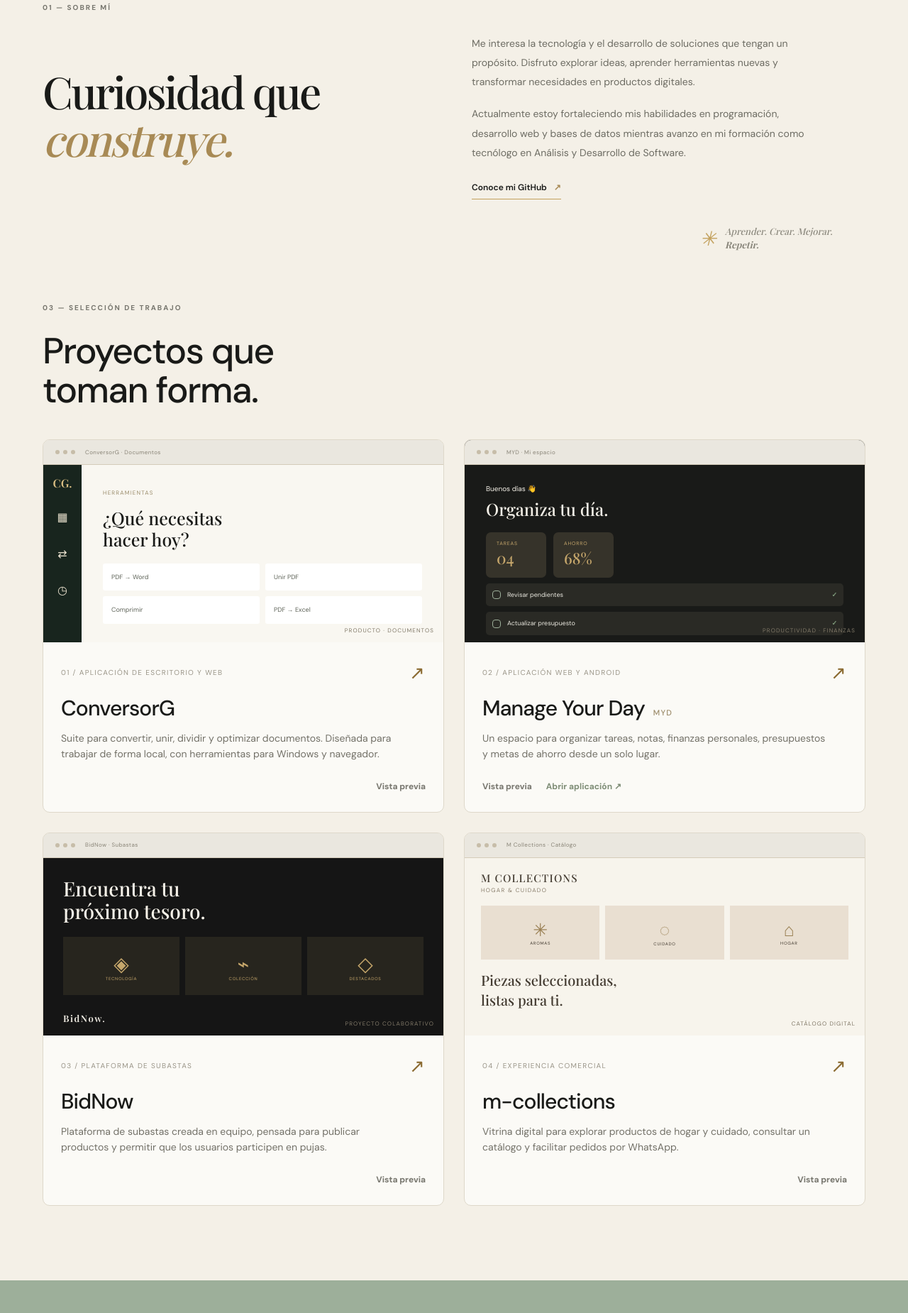
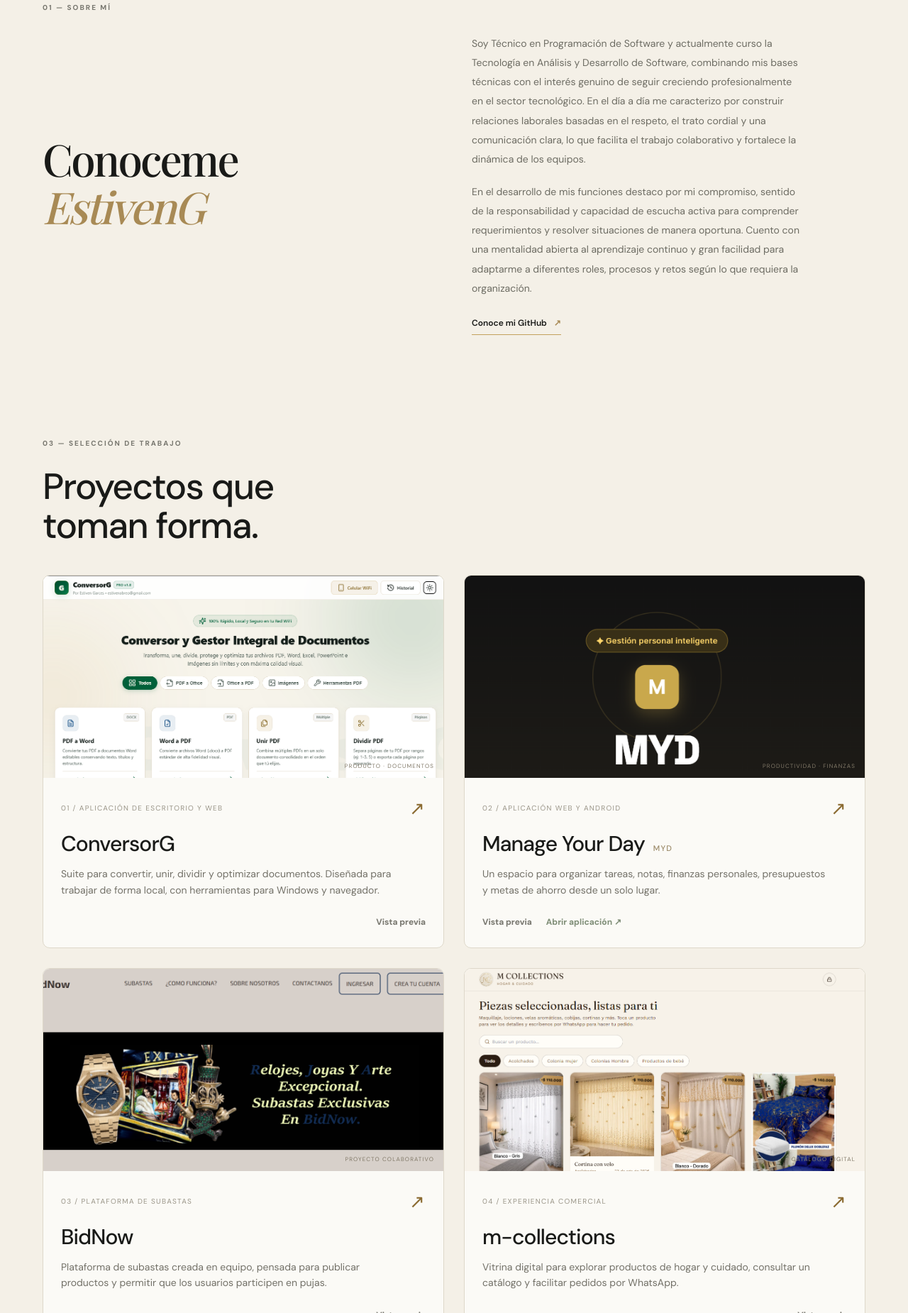
Before and after one commit to EstivenG1/Mi-Portafolio, a plain HTML site: page index.html in a window 1280 px wide. Shown: the part 725-2575 px from the top of the page at 71% size. Drawn offline with nearby package versions, Linux system fonts and the light colour scheme.

Commit message:
Doc: Actualizacion de informacion del Portafolio

```diff
--- a/index.html
+++ b/index.html
@@ -44,14 +44,13 @@
       <section class="about section-wrap" id="sobre-mi">
         <div class="section-kicker">01 — SOBRE MÍ</div>
         <div class="about-content">
-          <h2>Curiosidad que<br><em>construye.</em></h2>
+          <h2>Conoceme<br><em>EstivenG</em></h2>
           <div class="about-text">
-            <p>Me interesa la tecnología y el desarrollo de soluciones que tengan un propósito. Disfruto explorar ideas, aprender herramientas nuevas y transformar necesidades en productos digitales.</p>
-            <p>Actualmente estoy fortaleciendo mis habilidades en programación, desarrollo web y bases de datos mientras avanzo en mi formación como tecnólogo en Análisis y Desarrollo de Software.</p>
+            <p>Soy Técnico en Programación de Software y actualmente curso la Tecnología en Análisis y Desarrollo de Software, combinando mis bases técnicas con el interés genuino de seguir creciendo profesionalmente en el sector tecnológico. En el día a día me caracterizo por construir relaciones laborales basadas en el respeto, el trato cordial y una comunicación clara, lo que facilita el trabajo colaborativo y fortalece la dinámica de los equipos.</p>
+            <p>En el desarrollo de mis funciones destaco por mi compromiso, sentido de la responsabilidad y capacidad de escucha activa para comprender requerimientos y resolver situaciones de manera oportuna. Cuento con una mentalidad abierta al aprendizaje continuo y gran facilidad para adaptarme a diferentes roles, procesos y retos según lo que requiera la organización.</p>
             <a class="text-link" href="https://github.com/EstivenG1" target="_blank" rel="noopener noreferrer">Conoce mi GitHub <span>↗</span></a>
           </div>
         </div>
-        <div class="about-note"><span class="note-star">✳</span><span>Aprender. Crear. Mejorar.<br><strong>Repetir.</strong></span></div>
       </section>
 
 
@@ -62,11 +61,7 @@
         <div class="project-grid">
           <article class="project-card">
             <div class="project-visual visual-conversor">
-              <div class="browser-bar"><i></i><i></i><i></i><span>ConversorG · Documentos</span></div>
-              <div class="mock-app">
-                <div class="mock-sidebar"><b>CG.</b><span>▦</span><span>⇄</span><span>◷</span></div>
-                <div class="mock-content"><small>HERRAMIENTAS</small><strong>¿Qué necesitas<br>hacer hoy?</strong><div class="mock-tools"><span>PDF → Word</span><span>Unir PDF</span><span>Comprimir</span><span>PDF → Excel</span></div></div>
-              </div>
+              <img class="project-screenshot" src="assets/conversorg.png" alt="Vista de la aplicación ConversorG">
               <span class="visual-label">PRODUCTO · DOCUMENTOS</span>
             </div>
             <div class="project-info"><div class="project-topline"><span>01 / APLICACIÓN DE ESCRITORIO Y WEB</span><span class="project-symbol">↗</span></div><h3>ConversorG</h3><p>Suite para convertir, unir, dividir y optimizar documentos. Diseñada para trabajar de forma local, con herramientas para Windows y navegador.</p><div class="tag-list"><span>JavaScript</span><span>Node.js</span><span>C# / .NET</span></div><div class="project-actions"><a href="https://github.com/EstivenG1/ConversorPdf" target="_blank" rel="noopener noreferrer">Ver repositorio ↗</a><button class="preview-button" data-preview="conversor">Vista previa</button></div></div>
@@ -74,8 +69,7 @@
 
           <article class="project-card">
             <div class="project-visual visual-myd">
-              <div class="browser-bar"><i></i><i></i><i></i><span>MYD · Mi espacio</span></div>
-              <div class="myd-screen"><div class="myd-greeting">Buenos días 👋<b>Organiza tu día.</b></div><div class="myd-stats"><span><small>TAREAS</small><b>04</b></span><span><small>AHORRO</small><b>68%</b></span></div><div class="myd-task"><i></i><span>Revisar pendientes</span><b>✓</b></div><div class="myd-task"><i></i><span>Actualizar presupuesto</span><b>✓</b></div></div>
+              <img class="project-screenshot" src="assets/myd.png" alt="Vista de la aplicación MYD">
               <span class="visual-label">PRODUCTIVIDAD · FINANZAS</span>
             </div>
             <div class="project-info"><div class="project-topline"><span>02 / APLICACIÓN WEB Y ANDROID</span><span class="project-symbol">↗</span></div><h3>Manage Your Day <small>MYD</small></h3><p>Un espacio para organizar tareas, notas, finanzas personales, presupuestos y metas de ahorro desde un solo lugar.</p><div class="tag-list"><span>Web</span><span>Android</span><span>Gestión personal</span></div><div class="project-actions"><a href="https://github.com/EstivenG1/ManajeYourDay" target="_blank" rel="noopener noreferrer">Ver repositorio ↗</a><button class="preview-button" data-preview="myd">Vista previa</button><a class="demo-link" href="https://estiveng1.github.io/ManajeYourDay/" target="_blank" rel="noopener noreferrer">Abrir aplicación ↗</a></div></div>
@@ -83,8 +77,7 @@
 
           <article class="project-card">
             <div class="project-visual visual-bidnow">
-              <div class="browser-bar"><i></i><i></i><i></i><span>BidNow · Subastas</span></div>
-              <div class="bid-screen"><div class="bid-title">Encuentra tu próximo tesoro.</div><div class="bid-items"><div class="bid-item"><span>◈</span><small>TECNOLOGÍA</small></div><div class="bid-item"><span>⌁</span><small>COLECCIÓN</small></div><div class="bid-item"><span>◇</span><small>DESTACADOS</small></div></div><b>BidNow.</b></div>
+              <img class="project-screenshot" src="assets/bidnow.png" alt="Vista de la plataforma de subastas BidNow">
               <span class="visual-label">PROYECTO COLABORATIVO</span>
             </div>
             <div class="project-info"><div class="project-topline"><span>03 / PLATAFORMA DE SUBASTAS</span><span class="project-symbol">↗</span></div><h3>BidNow</h3><p>Plataforma de subastas creada en equipo, pensada para publicar productos y permitir que los usuarios participen en pujas.</p><div class="tag-list"><span>PHP</span><span>JavaScript</span><span>CSS</span></div><div class="project-actions"><a href="https://github.com/EstivenG1/BidnowGG" target="_blank" rel="noopener noreferrer">Ver repositorio ↗</a><button class="preview-button" data-preview="bidnow">Vista previa</button></div></div>
@@ -92,8 +85,7 @@
 
           <article class="project-card">
             <div class="project-visual visual-collections">
-              <div class="browser-bar"><i></i><i></i><i></i><span>M Collections · Catálogo</span></div>
-              <div class="collections-screen"><div class="collections-brand">M COLLECTIONS <small>HOGAR & CUIDADO</small></div><div class="collection-products"><div><span>✳</span><small>AROMAS</small></div><div><span>◌</span><small>CUIDADO</small></div><div><span>⌂</span><small>HOGAR</small></div></div><b>Piezas seleccionadas,<br>listas para ti.</b></div>
+              <img class="project-screenshot" src="assets/m-collections.png" alt="Vista del catálogo M Collections">
               <span class="visual-label">CATÁLOGO DIGITAL</span>
             </div>
             <div class="project-info"><div class="project-topline"><span>04 / EXPERIENCIA COMERCIAL</span><span class="project-symbol">↗</span></div><h3>m-collections</h3><p>Vitrina digital para explorar productos de hogar y cuidado, consultar un catálogo y facilitar pedidos por WhatsApp.</p><div class="tag-list"><span>HTML</span><span>JavaScript</span><span>Tailwind CSS</span></div><div class="project-actions"><a href="https://github.com/EstivenG1/m-collections" target="_blank" rel="noopener noreferrer">Ver repositorio ↗</a><button class="preview-button" data-preview="collections">Vista previa</button></div></div>
--- a/script.js
+++ b/script.js
@@ -4,10 +4,10 @@ menuToggle?.addEventListener("click",()=>{const open=navLinks.classList.toggle("
 navLinks?.querySelectorAll("a").forEach(link=>link.addEventListener("click",()=>{navLinks.classList.remove("is-open");menuToggle?.setAttribute("aria-expanded","false");}));
 
 const previews={
-  conversor:{title:"ConversorG",content:'<div class="preview-concept"><div><div class="concept-mark">CG.</div><h3>Documentos, sin complicaciones.</h3><p>Suite de herramientas para convertir, unir, dividir y optimizar documentos desde tu equipo. Esta es una representación visual; visita el repositorio para conocer el proyecto.</p><p style="margin-top:18px"><a href="https://github.com/EstivenG1/ConversorPdf" target="_blank" rel="noopener noreferrer">Explorar código en GitHub ↗</a></p></div></div>'},
-  myd:{title:"Manage Your Day · MYD",content:'<iframe src="https://estiveng1.github.io/ManajeYourDay/" title="Vista previa de Manage Your Day" loading="lazy" referrerpolicy="strict-origin-when-cross-origin"></iframe>'},
-  bidnow:{title:"BidNow",content:'<div class="preview-concept"><div><div class="concept-mark">BidNow.</div><h3>Entra. Explora. Ofrece.</h3><p>Plataforma colaborativa de subastas. Esta vista es una representación conceptual; el proyecto utiliza páginas PHP que no se ejecutan directamente desde GitHub Pages.</p><p style="margin-top:18px"><a href="https://github.com/EstivenG1/BidnowGG" target="_blank" rel="noopener noreferrer">Explorar código en GitHub ↗</a></p></div></div>'},
-  collections:{title:"m-collections",content:'<div class="preview-concept"><div><div class="concept-mark">M COLLECTIONS</div><h3>Hogar & cuidado.</h3><p>Catálogo digital de maquillaje, lociones, velas aromáticas, cobijas y cortinas, con acceso a pedidos por WhatsApp. Esta es una representación visual del proyecto.</p><p style="margin-top:18px"><a href="https://github.com/EstivenG1/m-collections" target="_blank" rel="noopener noreferrer">Explorar código en GitHub ↗</a></p></div></div>'}
+  conversor:{title:"ConversorG",content:'<img class="preview-project-image" src="assets/conversorg.png" alt="Captura de ConversorG">'},
+  myd:{title:"Manage Your Day · MYD",content:'<img class="preview-project-image" src="assets/myd.png" alt="Captura de MYD">'},
+  bidnow:{title:"BidNow",content:'<img class="preview-project-image" src="assets/bidnow.png" alt="Captura de BidNow">'},
+  collections:{title:"m-collections",content:'<img class="preview-project-image" src="assets/m-collections.png" alt="Captura de M Collections">'}
 };
 const modal=document.getElementById("previewModal");
 const previewTitle=document.getElementById("previewTitle");
```
Also changed, not shown: assets/bidnow.png (added), assets/conversorg.png (added), assets/m-collections.png (added), assets/myd.png (added), style.css, 2 other files.
